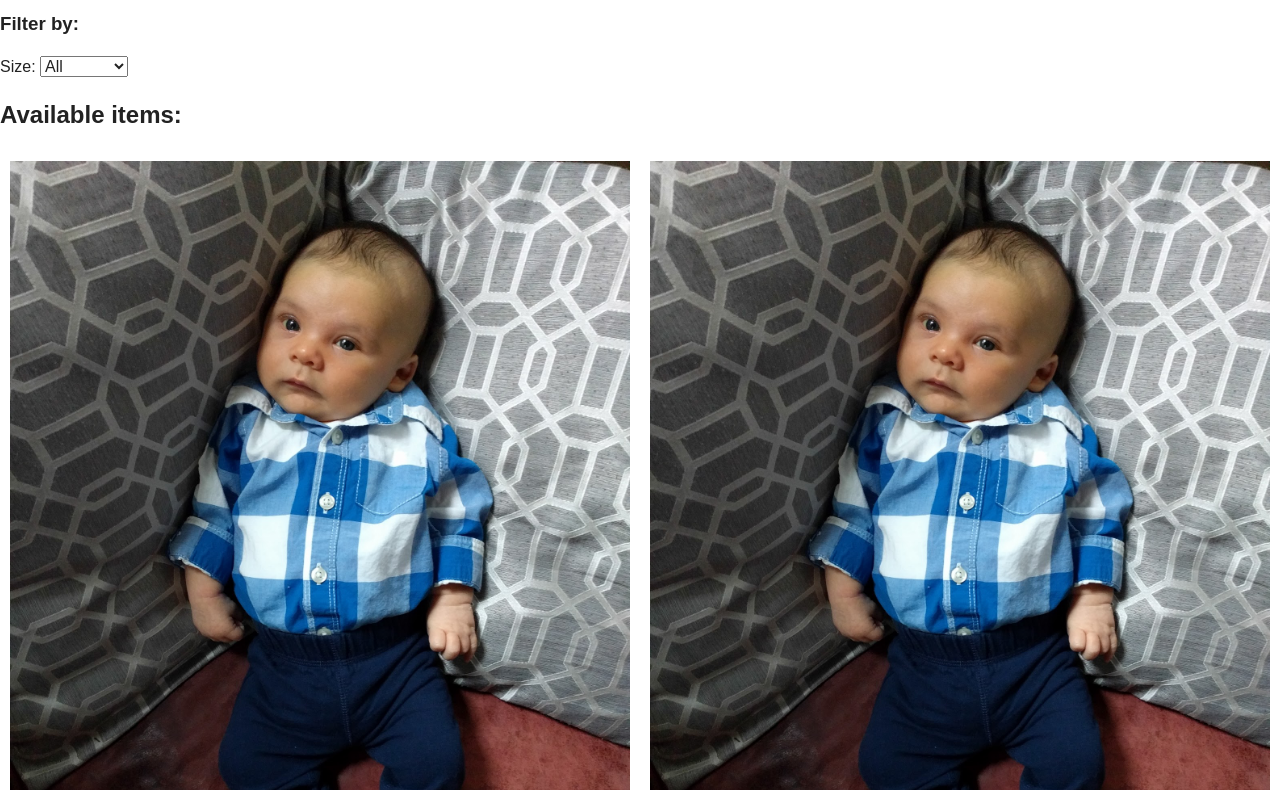
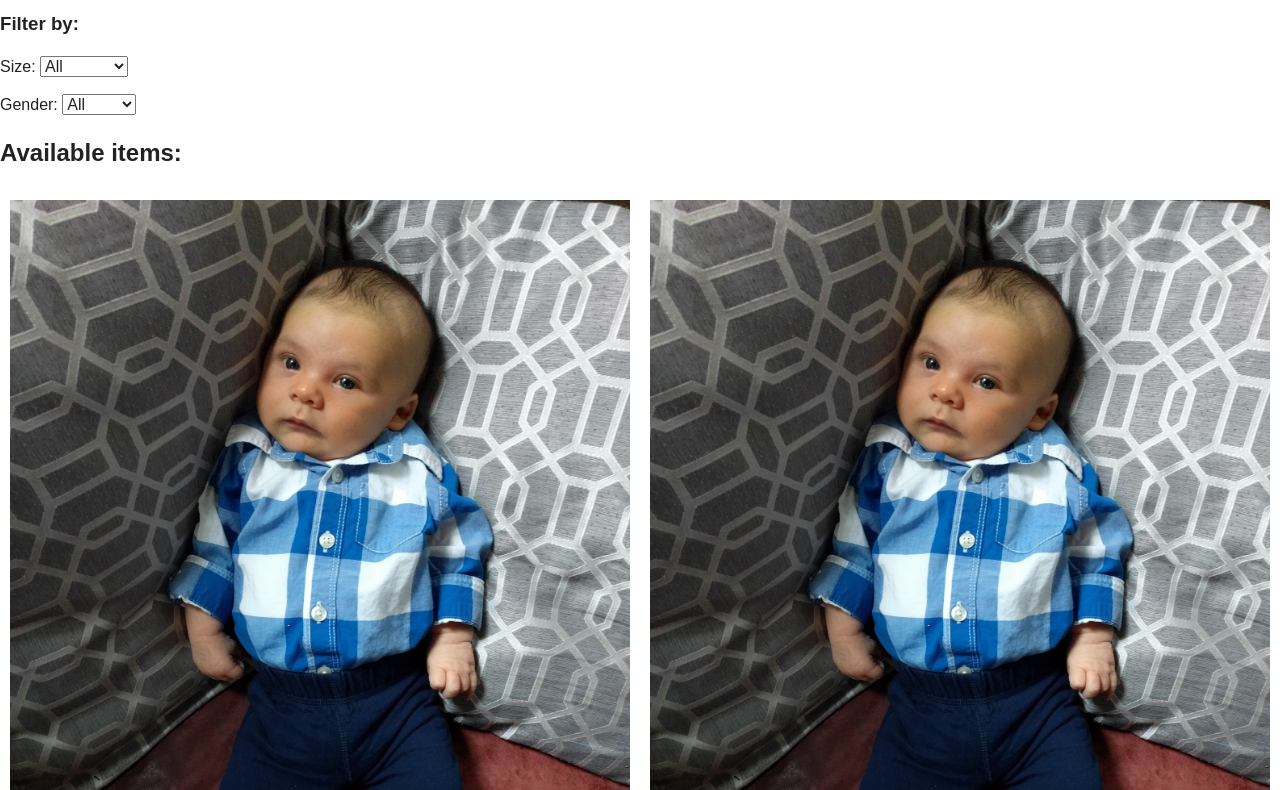
Before and after one commit to hfionte/clothes-swap, a plain HTML site: page index.html in a window 1280 px wide. Shown: the part 77-867 px from the top of the page. Drawn offline with nearby package versions, Linux system fonts and the light colour scheme.

Commit message:
add new filter for gender

```diff
--- a/index.html
+++ b/index.html
@@ -24,6 +24,15 @@
                         <option value="all">All</option>
                         <option value="newborn">Newborn</option>
                         <option value="3m">3 Months</option>
+                    </select>
+                </p>
+                <p>
+                    Gender:
+                    <select id="filter-gender">
+                        <option value="all">All</option>
+                        <option value="neutral">Neutral</option>
+                        <option value="girl">Girl</option>
+                        <option value="boy">Boy</option>
                     </select>
                 </p>
             </div>
```
